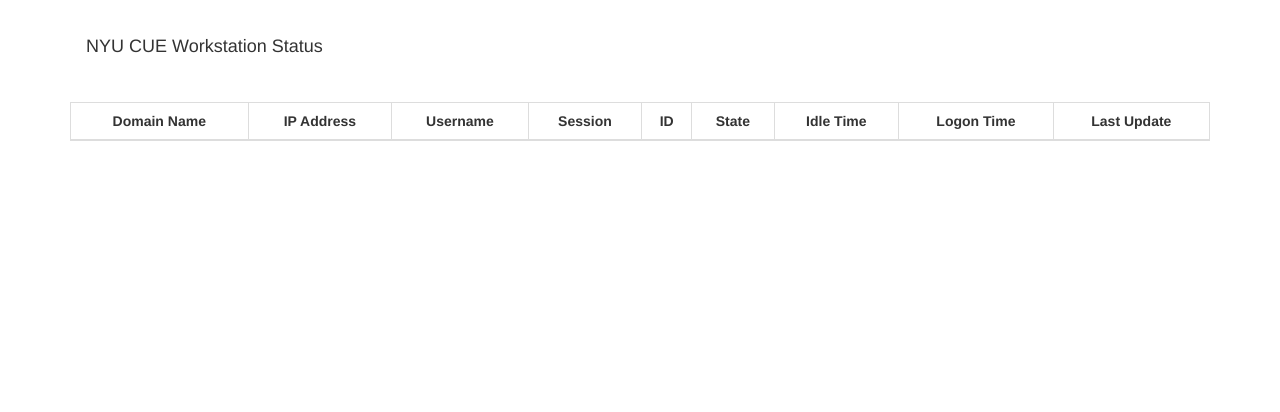
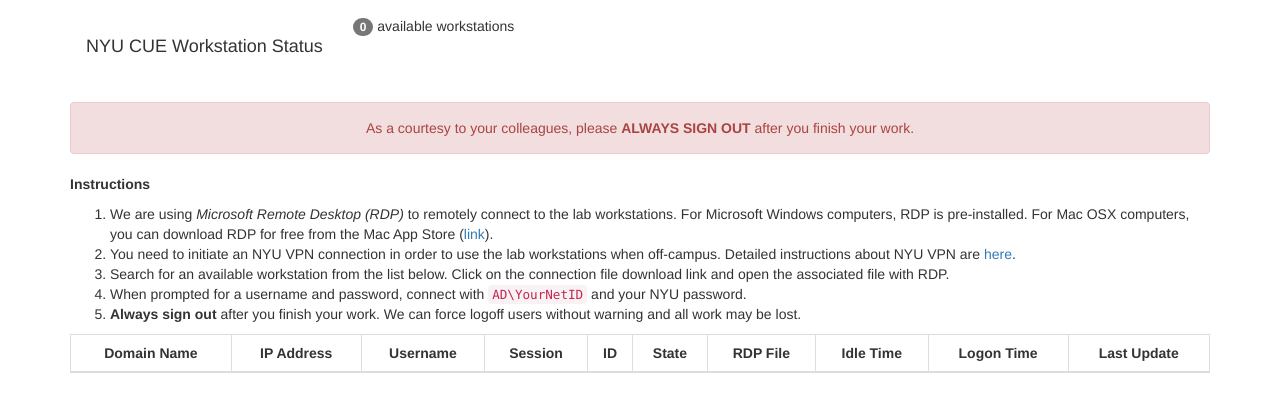
Before and after one commit to bsashank2710/nyu-lab-pc-status, a Flask app: page / in a window 1280 px wide. Shown: the top 412 px of the page. Run offline with Flask 2, Linux system fonts and the light colour scheme; data that the repository does not hold is empty; some libraries are stand-ins or nearby versions.

Commit message:
improvements

```diff
--- a/app/routes.py
+++ b/app/routes.py
@@ -1,5 +1,5 @@
 from app import app, db, pc_names
-from flask import render_template
+from flask import render_template, Response
 from app.models import Status
 
 
@@ -20,4 +20,63 @@ def index():
                 stat.logon_time, stat.last_update]
         except AttributeError:
             pass
-    return render_template('index.html', title='Home', status_dict=status_dict)
+        w_count = 0
+        for i in status_dict.values():
+            if i[4] == 'Available':
+                w_count += 1
+    return render_template('index.html', title='Home', status_dict=status_dict,
+                           w_count=w_count)
+
+
+rdp_file_contents = """gatewaybrokeringtype:i:0
+use redirection server name:i:0
+disable themes:i:0
+disable cursor setting:i:0
+disable menu anims:i:1
+remoteapplicationcmdline:s:
+redirected video capture encoding quality:i:0
+audiocapturemode:i:0
+prompt for credentials on client:i:1
+remoteapplicationprogram:s:
+gatewayusagemethod:i:2
+screen mode id:i:2
+use multimon:i:0
+authentication level:i:2
+desktopwidth:i:0
+desktopheight:i:0
+redirectclipboard:i:1
+loadbalanceinfo:s:
+enablecredsspsupport:i:1
+promptcredentialonce:i:0
+redirectprinters:i:0
+autoreconnection enabled:i:1
+administrative session:i:0
+redirectsmartcards:i:0
+authoring tool:s:
+alternate shell:s:
+remoteapplicationmode:i:0
+disable full window drag:i:1
+gatewayusername:s:
+shell working directory:s:
+audiomode:i:0
+remoteapplicationappid:s:
+username:s:
+allow font smoothing:i:1
+connect to console:i:0
+gatewayhostname:s:
+camerastoredirect:s:
+drivestoredirect:s:
+session bpp:i:32
+disable wallpaper:i:0
+full address:s:{}
+gatewayaccesstoken:s:
+"""
+
+@app.route("/get-rdp-file/<domain_name>")
+def get_rdp_file(domain_name):
+    contents = rdp_file_contents.format(pc_names[domain_name])
+
+    return Response(
+        contents, mimetype="text/plain",
+        headers={
+            "Content-Disposition": f"attachment;filename={domain_name}.rdp"})
--- a/app/templates/base.html
+++ b/app/templates/base.html
@@ -20,6 +20,7 @@
   <div class="container">
     <nav class="navbar navbar-light bg-light">
       <span class="navbar-brand mb-0 h1">NYU CUE Workstation Status</span>
+      {% block nav_text %}{% endblock %}
     </nav>
   </div>
 {% endblock navbar %}
--- a/app/templates/index.html
+++ b/app/templates/index.html
@@ -1,7 +1,47 @@
 {% extends "base.html" %}
 
+{% block nav_text %}
+<span class="navbar-text">
+  <span class="badge badge-pill badge-secondary">{{ w_count }}</span>
+  available workstations
+</span>
+{% endblock %}
 
 {% block app_content %}
+
+  <div class="alert alert-danger text-center" role="alert">
+    As a courtesy to your colleagues, please <strong>ALWAYS SIGN OUT</strong> after you finish your work.
+  </div>
+
+  <div class="card mb-3">
+    <div class="card-header">
+      <strong>Instructions</strong>
+    </div>
+    <div class="card-body p-0">
+      <p class="card-text">
+        <ol>
+          <li>
+            We are using <em>Microsoft Remote Desktop (RDP)</em> to remotely connect to the lab workstations.
+            For Microsoft Windows computers, RDP is pre-installed. For Mac OSX computers, you can download RDP
+            for free from the Mac App Store (<a href="https://apps.apple.com/us/app/microsoft-remote-desktop-10/id1295203466?mt=12">link</a>).
+          </li>
+          <li>
+            You need to initiate an NYU VPN connection in order to use the lab workstations when off-campus.
+            Detailed instructions about NYU VPN are <a href="https://www.nyu.edu/life/information-technology/getting-started/network-and-connectivity/vpn.html">here</a>.
+          </li>
+          <li>
+            Search for an available workstation from the list below. Click on the connection file download link and open the associated file with RDP.
+          </li>
+          <li>
+            When prompted for a username and password, connect with <code>AD\YourNetID</code> and your NYU password.
+          </li>
+          <li>
+            <strong>Always sign out</strong> after you finish your work. We can force logoff users without warning and all work may be lost.
+          </li>
+        </ol>
+      </p>
+    </div>
+  </div>
 
   <table class="table table-sm table-bordered table-hover">
     <thead>
@@ -12,6 +52,7 @@
         <th scope="col" class="text-center align-middle">Session</th>
         <th scope="col" class="text-center align-middle">ID</th>
         <th scope="col" class="text-center align-middle">State</th>
+        <th scope="col" class="text-center align-middle">RDP File</th>
         <th scope="col" class="text-center align-middle">Idle Time</th>
         <th scope="col" class="text-center align-middle">Logon Time</th>
         <th scope="col" class="text-center align-middle">Last Update</th>
@@ -32,7 +73,13 @@
           {% else %}
             <td><span class="text-warning">{{ value[4] }}</span></td>
           {% endif %}
-
+          <td>
+            {% if value[4] == 'Available' %}
+              <a href="{{ url_for('get_rdp_file', domain_name=key) }}">
+                download
+              </a>
+            {% endif %}
+          </td>
           <td>{{ value[5] if value[5] else '' }}</td>
           <td>{{ value[6] if value[6] else '' }}</td>
           <td>{{ value[7].strftime('%m/%d/%Y %I:%M %p') }}</td>
```
Also changed, not shown: app/__init__.py (+7 -0 lines), status_app.db.
